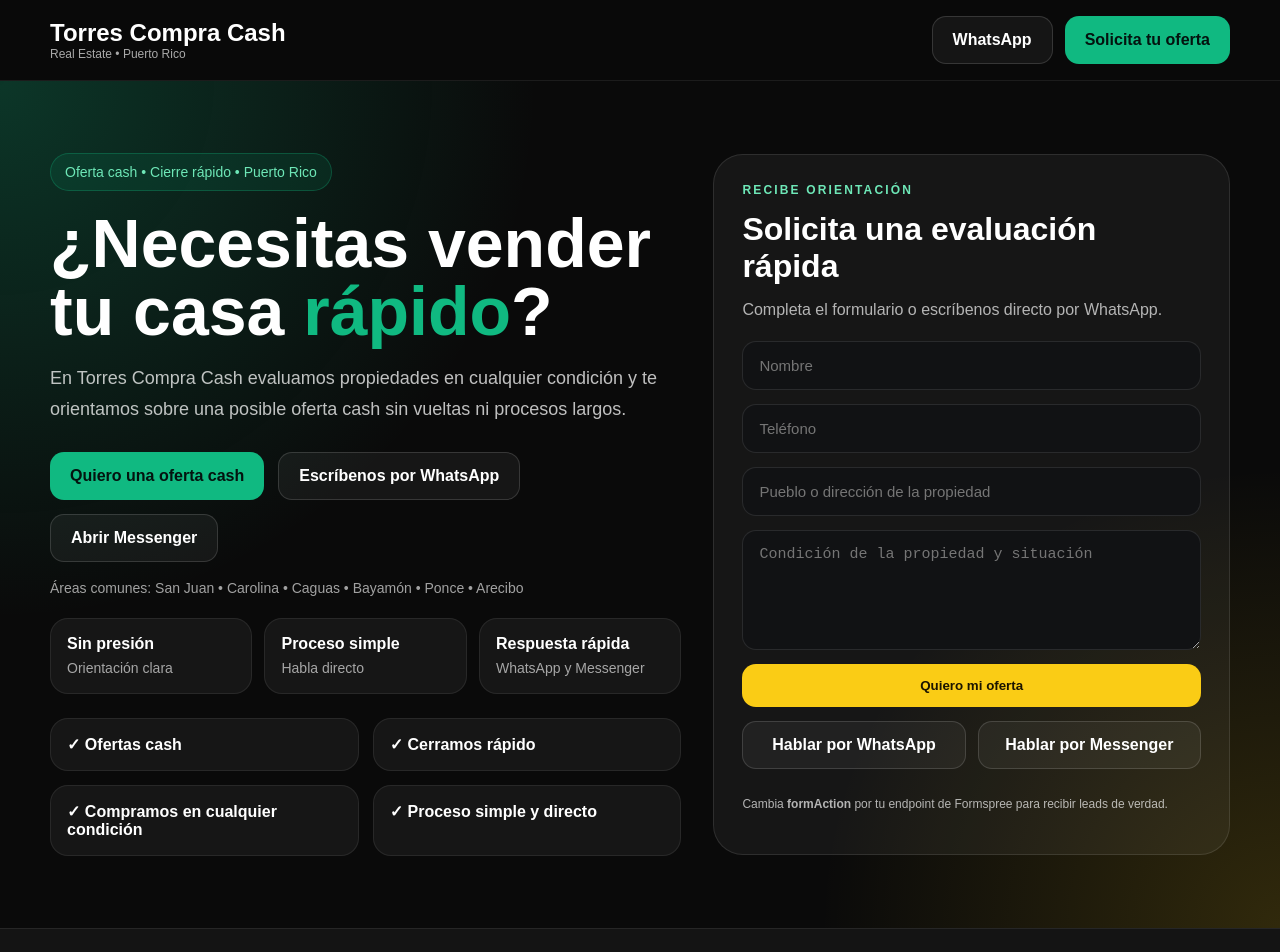
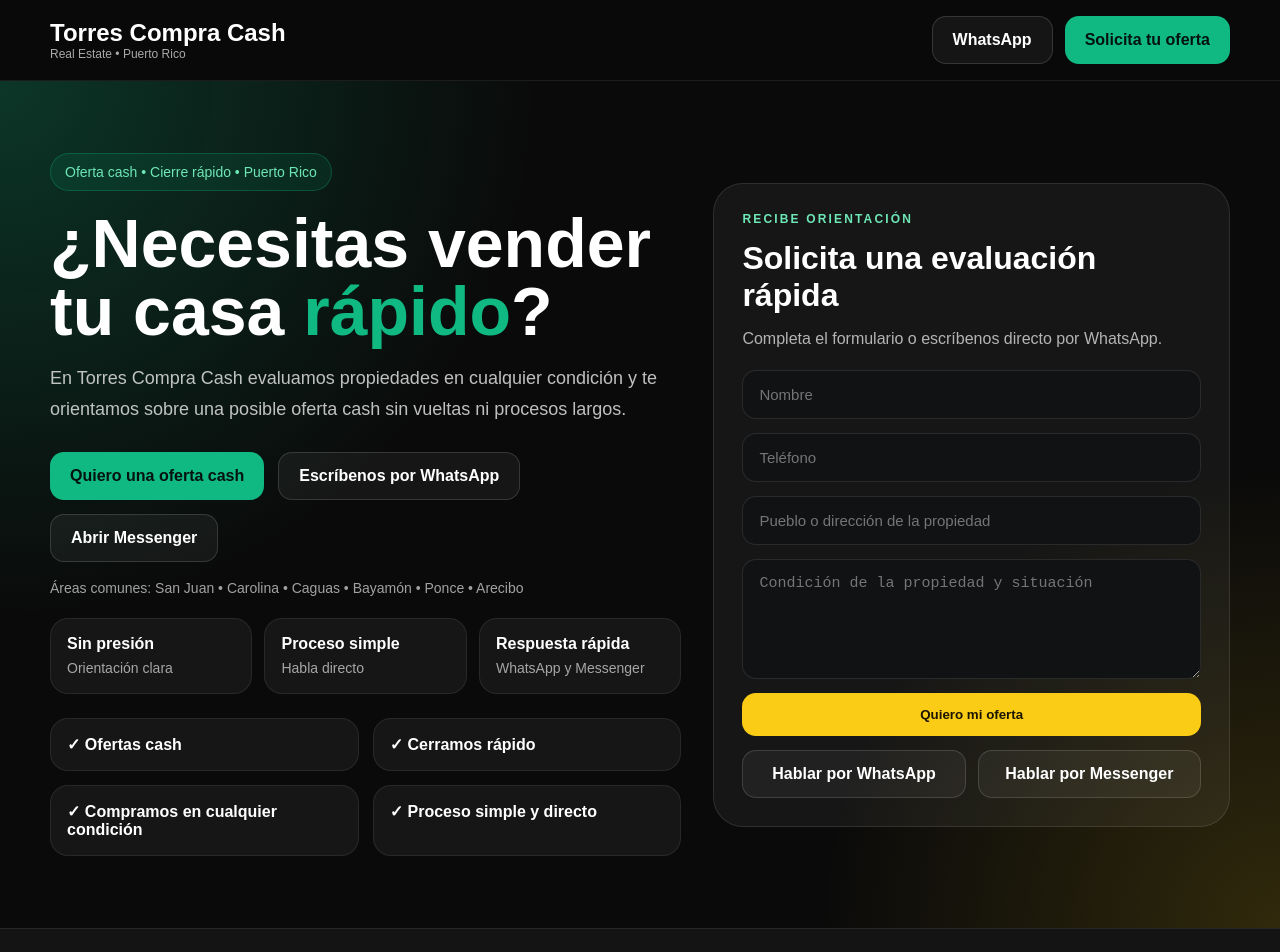
Before and after one commit to ale310torres/Torres-compra-cash, a Next.js app: page / in a window 1280 px wide. Shown: the top 952 px of the page. Built offline with nearby package versions, Linux system fonts and the light colour scheme.

Commit message:
Remove Formspree endpoint note from page
Removed note about changing formAction for Formspree.

```diff
--- a/app/page.tsx
+++ b/app/page.tsx
@@ -182,10 +182,7 @@
                   </a>
                 </div>
 
-                <p className="small-note">
-                  Cambia <strong>formAction</strong> por tu endpoint de Formspree para recibir leads
-                  de verdad.
-                </p>
+
               </form>
             </div>
           </div>
```
